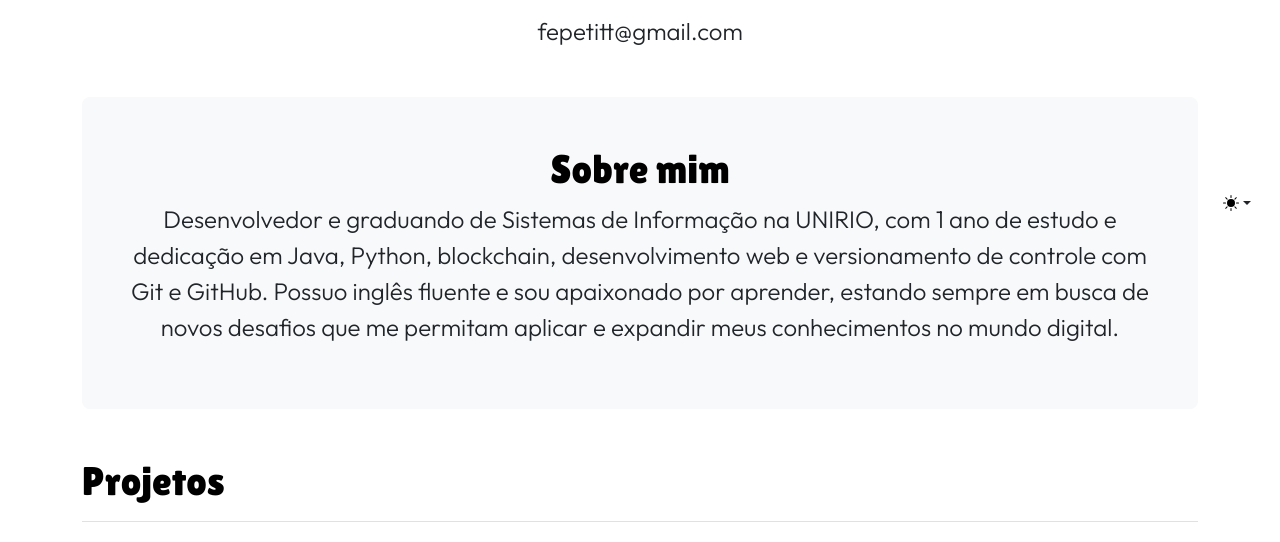
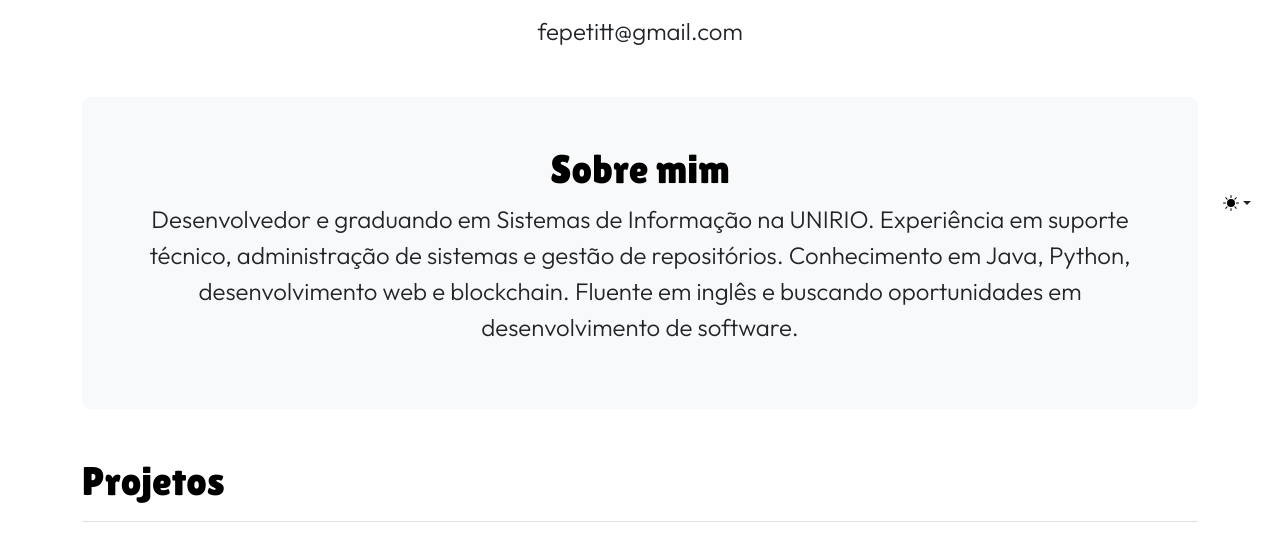
Before and after one commit to fezamba/fernandoazambuja, a plain HTML site: page index.html in a window 1280 px wide. Shown: the part 560-1102 px from the top of the page. Drawn offline with nearby package versions, Linux system fonts and the light colour scheme; a web font is replaced by a local one.

Commit message:
Chore sobre mim

```diff
--- a/index.html
+++ b/index.html
@@ -56,7 +56,7 @@
             <div class="p-5 text-center bg-body-tertiary rounded-3">
               <h1 id="titles" class="text-body-emphasis">Sobre mim</h1>
               <p class="lead info fs-4">
-                Desenvolvedor e graduando de Sistemas de Informação na UNIRIO, com 1 ano de estudo e dedicação em Java, Python, blockchain, desenvolvimento web e versionamento de controle com Git e GitHub. Possuo inglês fluente e sou apaixonado por aprender, estando sempre em busca de novos desafios que me permitam aplicar e expandir meus conhecimentos no mundo digital.
+                Desenvolvedor e graduando em Sistemas de Informação na UNIRIO. Experiência em suporte técnico, administração de sistemas e gestão de repositórios. Conhecimento em Java, Python, desenvolvimento web e blockchain. Fluente em inglês e buscando oportunidades em desenvolvimento de software.
               </p>
             </div>
           </div>
```
